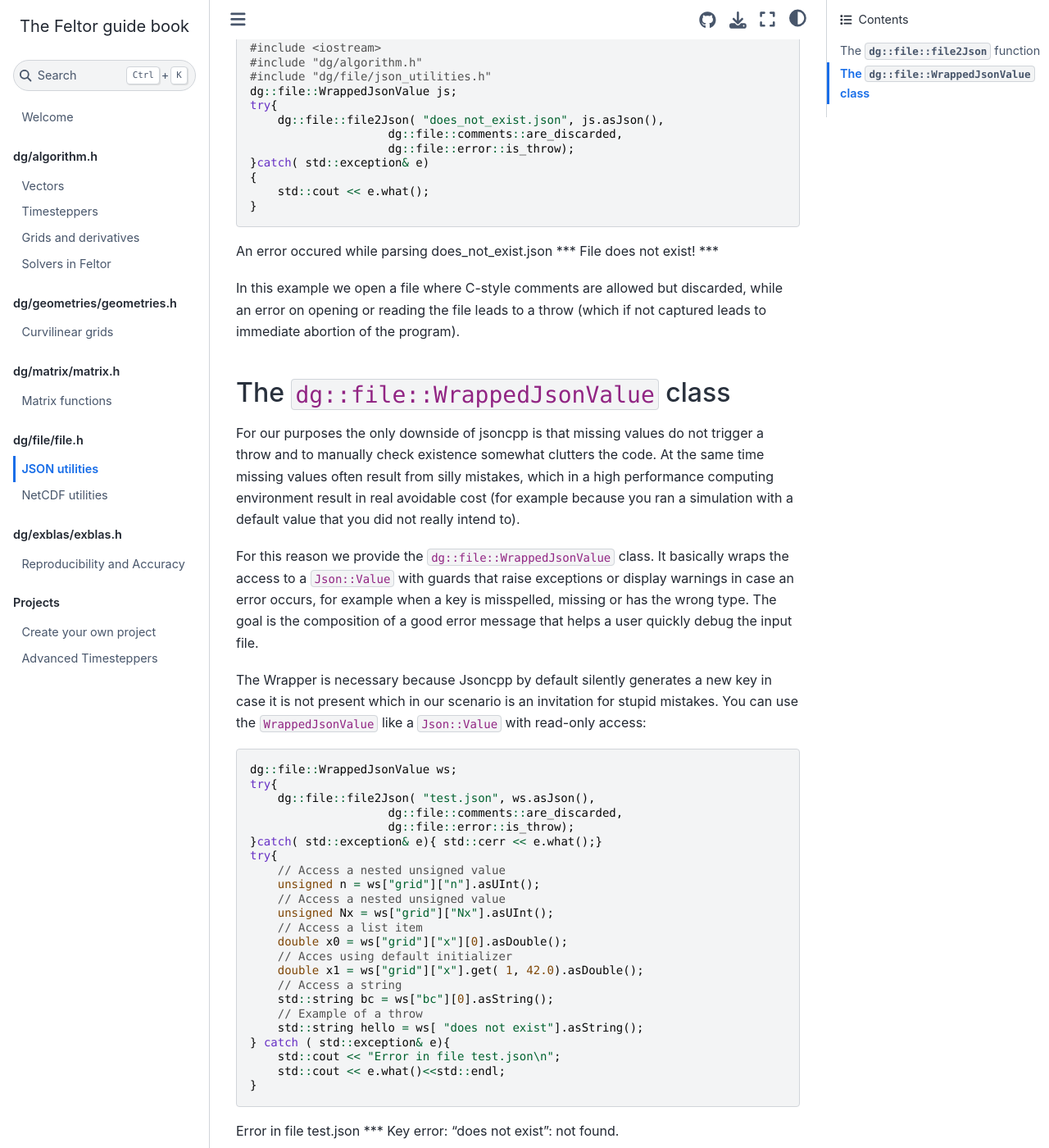
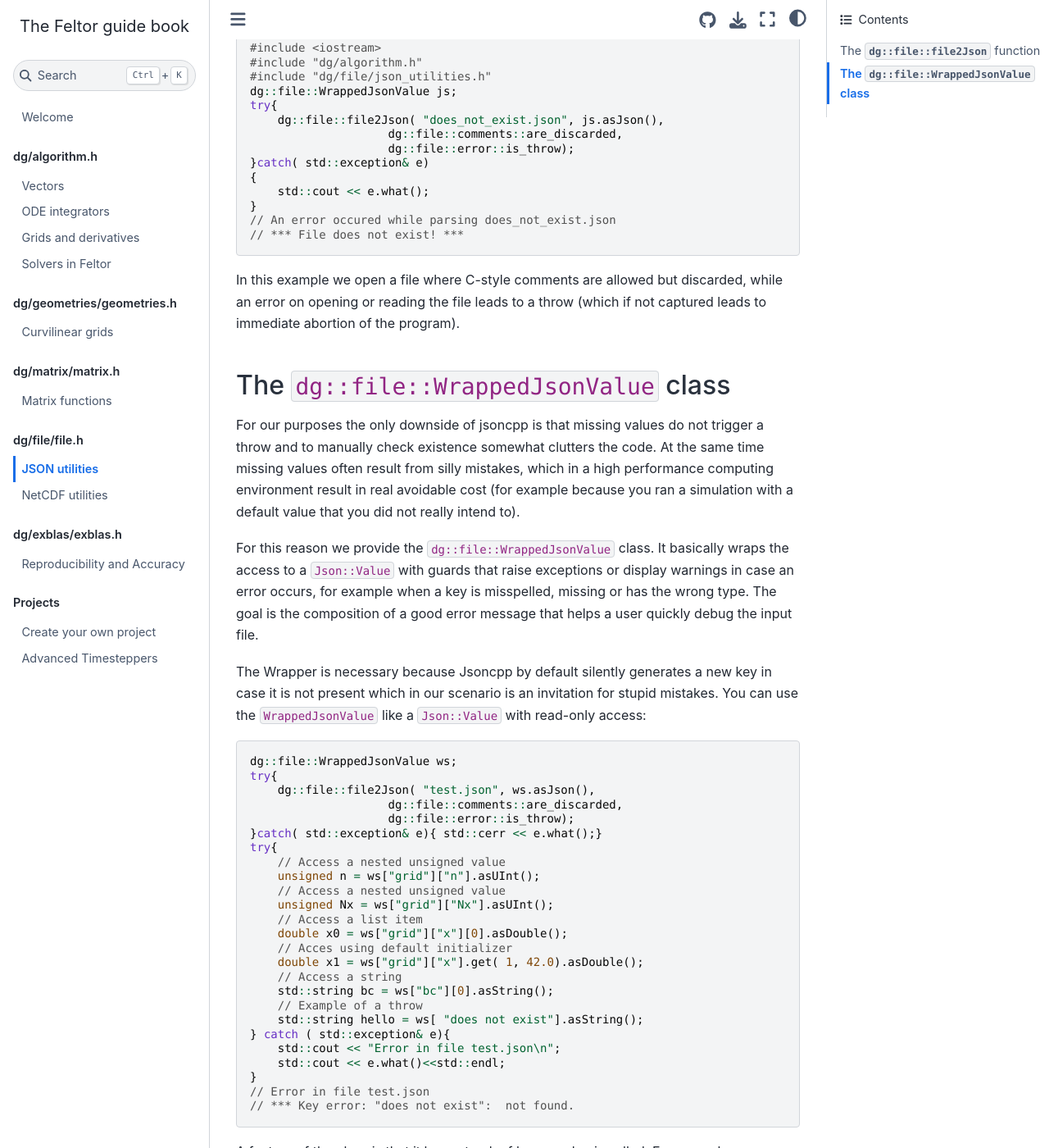
Before and after one commit to feltor-dev/user-guide, a Jupyter Book: the page built from json-utilities.md, in a window 1280 px wide and 1400 px high, scrolled down 323 px. Shown: the whole window at 82% size. Built offline with Jupyter Book 1.0.4 settings and Sphinx 7.4.7 and the Sphinx Book theme 1.1.4, drawn with Linux system fonts in a browser that asks for light colours.

````diff
--- a/json-utilities.md
+++ b/json-utilities.md
@@ -19,10 +19,10 @@ try{
 {
     std::cout << e.what();
 }
+// An error occured while parsing does_not_exist.json
+// *** File does not exist! ***
 ```
 
-An error occured while parsing does_not_exist.json
-*** File does not exist! ***
 
 In this example we open a file where C-style comments are allowed but discarded, while an error on opening or reading the file leads to a throw (which if not captured leads to immediate abortion of the program).
 
@@ -65,10 +65,10 @@ try{
     std::cout << "Error in file test.json\n";
     std::cout << e.what()<<std::endl;
 }
+// Error in file test.json
+// *** Key error: "does not exist":  not found.
 ```
 
-Error in file test.json
-*** Key error: "does not exist":  not found.
 
 A feature of the class is that it keeps track of how a value is called.
 For example
--- a/timesteppers.md
+++ b/timesteppers.md
@@ -1,4 +1,5 @@
-# Timesteppers
+(sec:timesteppers)=
+# ODE integrators
 This chapter deals with how to integrate differential equations of the form
 \begin{align}
 M(y,t) \frac{d}{dt}y = F(y,t)
````
Also changed, not shown: README.md (+10 -8 lines), grids.md (+1 -1 lines), welcome.md (+3 -3 lines).
